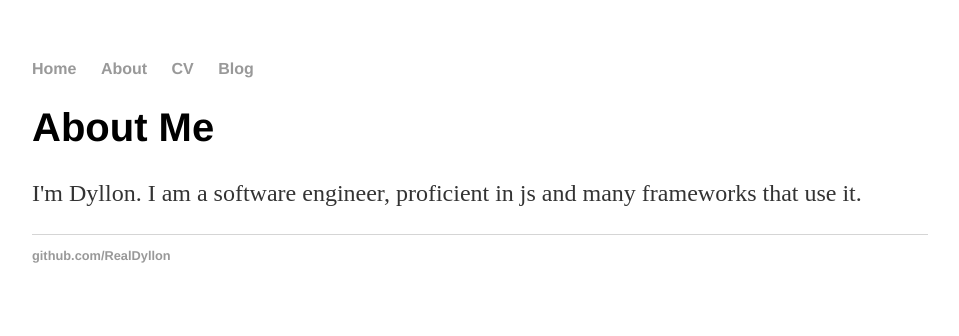
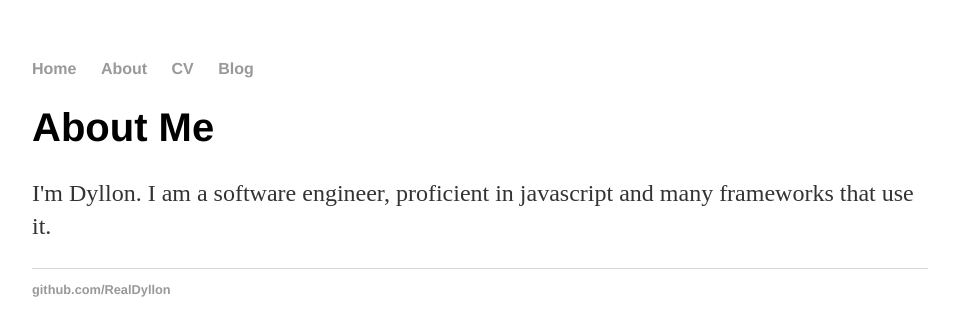
Before and after one commit to RealDyllon/realdyllon.github.io, a Jekyll site: the page built from about/index.html, in a window 1280 px wide. Shown: the top 336 px of the page, without its empty margins (160-1119 px from the left). Built offline with Jekyll 4.4.1, drawn with Linux system fonts in a browser that asks for light colours.

Commit message:
more changes

```diff
--- a/about/index.html
+++ b/about/index.html
@@ -5,6 +5,6 @@ title: Dyllon
 
 <div class="blurb">
   <h1>About Me</h1>
-  <p>I'm Dyllon. I am a software engineer, proficient in js and many frameworks that use it.</p>
+  <p>I'm Dyllon. I am a software engineer, proficient in javascript and many frameworks that use it.</p>
 </div>
 <!-- /.blurb -->
--- a/index.html
+++ b/index.html
@@ -5,6 +5,7 @@ title: Dyllon
 
 <div class="blurb">
   <h1>Hi there, I'm Dyllon!</h1>
+  <p>While i get my actual website set up, this barebones set of github pages will be on display</p>
   <p>I'm a developer. <a href="/about">Read more about me...</a></p>
 </div>
 <!-- /.blurb -->
```
